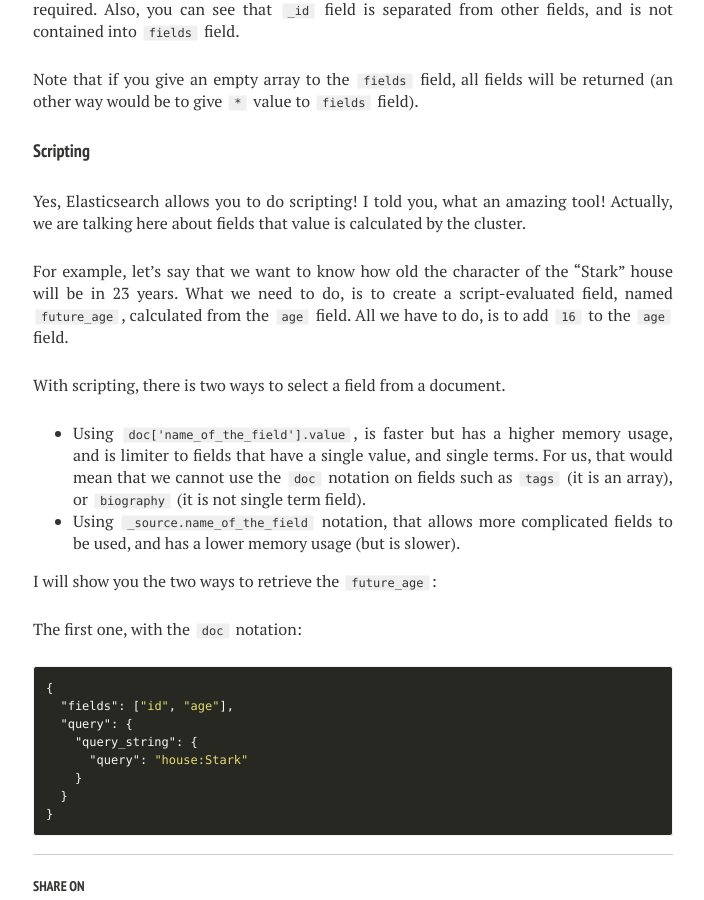
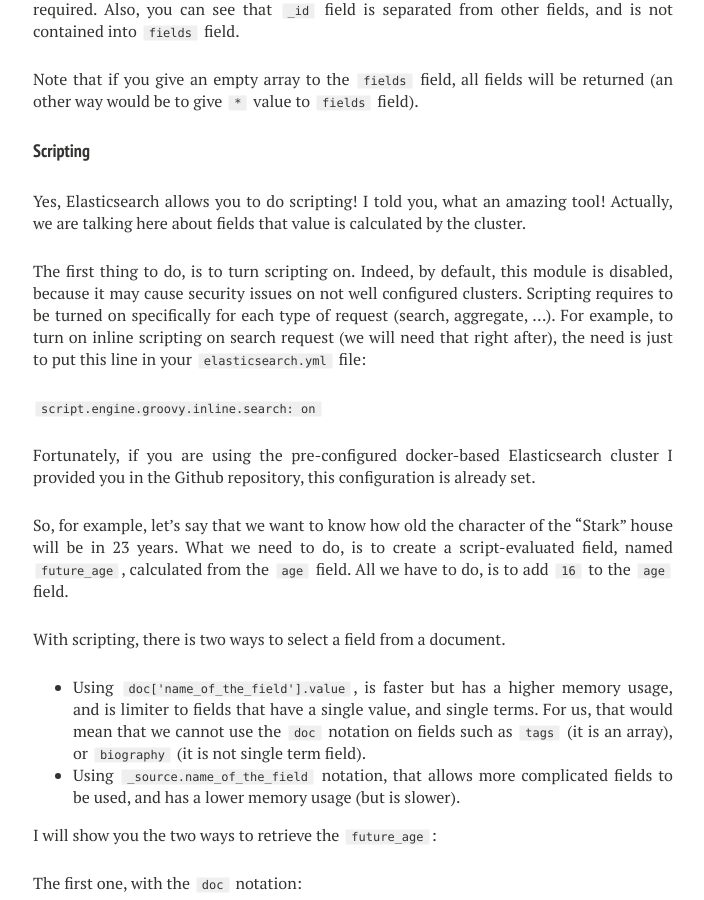
Before and after one commit to semji/reputationvip.github.io, a Jekyll site: the page built from _posts/2015-07-23-elasticsearch-always-pays-his-debts.md, in a window 1280 px wide and 900 px high, scrolled down 23146 px. Shown: the whole window, without its empty margins (287-991 px from the left). Built offline with Jekyll 4.4.1, drawn with Linux system fonts in a browser that asks for light colours; nearby versions of some CDN libraries; comment, search, counter and statistics services are not loaded; some of the changed text lies outside the part shown.

Commit message:
Added scripting configuration elasticsearch

```diff
--- a/_posts/2015-07-23-elasticsearch-always-pays-his-debts.md
+++ b/_posts/2015-07-23-elasticsearch-always-pays-his-debts.md
@@ -938,7 +938,16 @@
 Yes, Elasticsearch allows you to do scripting! I told you, what an amazing tool! Actually, we are talking here about fields that value is
 calculated by the cluster.
 
-For example, let's say that we want to know how old the character of the "Stark" house will be in 23 years. What we need to do, is to create
+The first thing to do, is to turn scripting on. Indeed, by default, this module is disabled, because it may cause security issues on not well configured
+clusters. Scripting requires to be turned on specifically for each type of request (search, aggregate, ...). For example, to turn on inline scripting
+on search request (we will need that right after), the need is just to put this line in your `elasticsearch.yml` file:
+
+`script.engine.groovy.inline.search: on`
+
+Fortunately, if you are using the pre-configured docker-based Elasticsearch cluster I provided you in the Github repository, this configuration
+is already set.
+
+So, for example, let's say that we want to know how old the character of the "Stark" house will be in 23 years. What we need to do, is to create
 a script-evaluated field, named `future_age`, calculated from the `age` field. All we have to do, is to add `16` to the `age` field.
 
 With scripting, there is two ways to select a field from a document.
```
